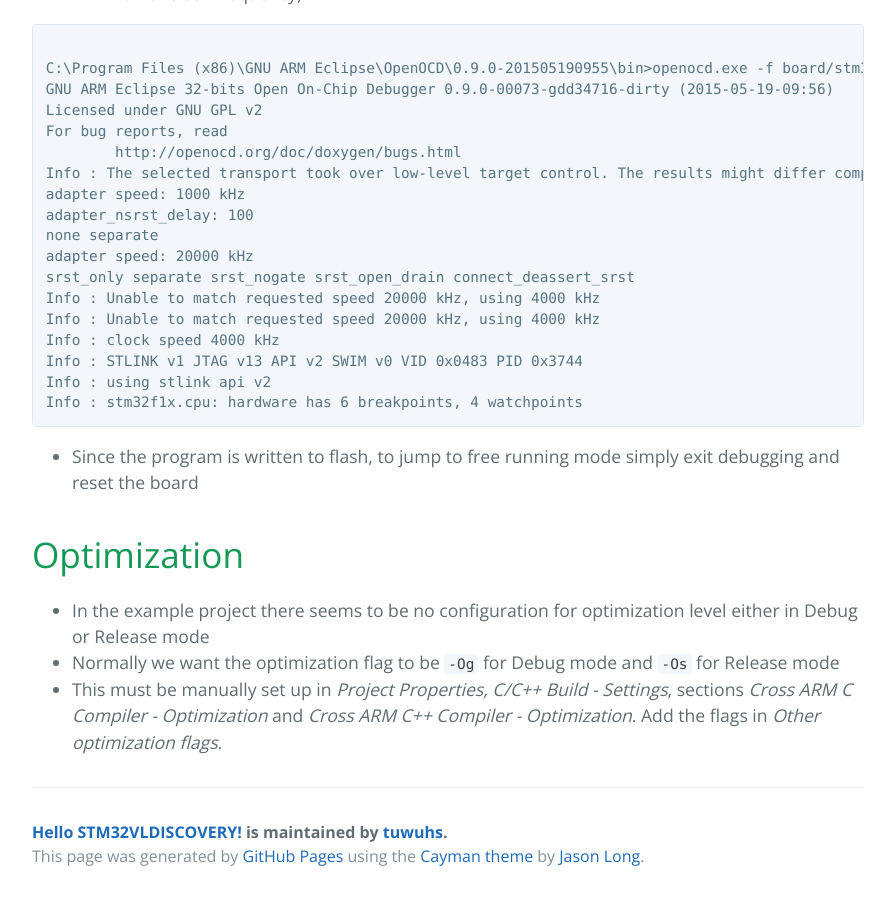
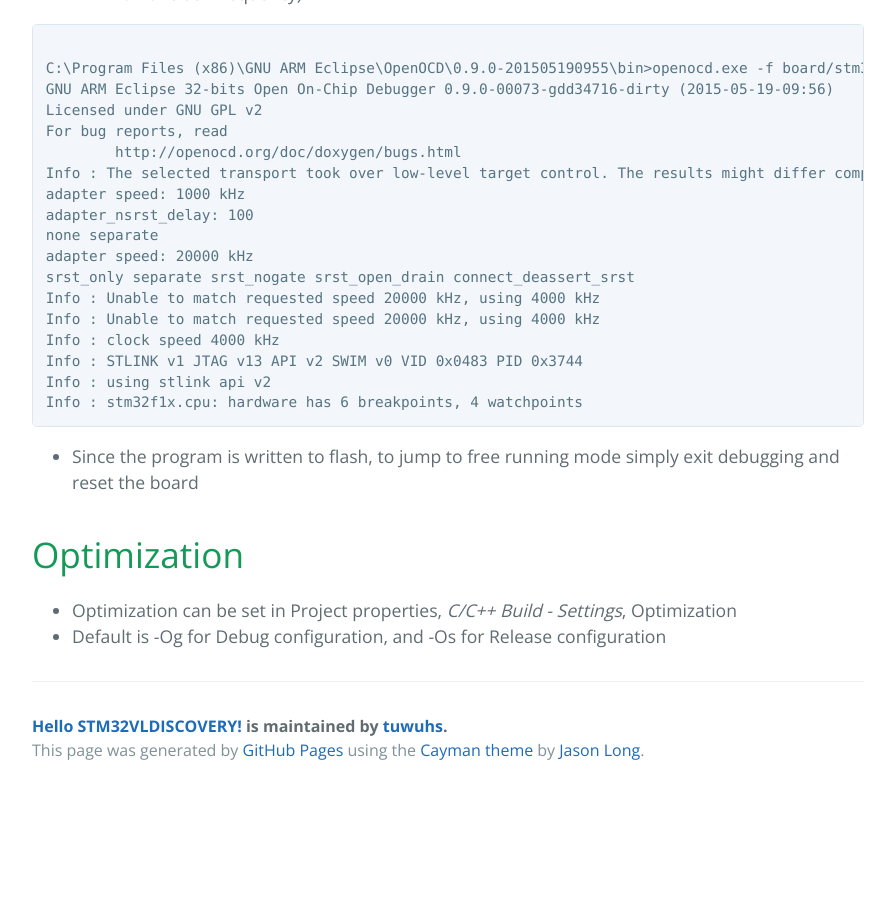
Before and after one commit to tuwuhs/hello-stm32vl, a Jekyll site: the page built from index.md, in a window 1280 px wide and 900 px high, scrolled down 5312 px. Shown: the whole window, without its empty margins (192-1087 px from the left). Built offline with Jekyll 4.4.1, drawn with Linux system fonts in a browser that asks for light colours; after the commit the page ends 6106 px from its top, so only the background shows below that.

Commit message:
Fix optimization section

```diff
--- a/index.md
+++ b/index.md
@@ -138,6 +138,5 @@ Info : stm32f1x.cpu: hardware has 6 breakpoints, 4 watchpoints
 - Since the program is written to flash, to jump to free running mode simply exit debugging and reset the board
 
 # Optimization
-- In the example project there seems to be no configuration for optimization level either in Debug or Release mode
-- Normally we want the optimization flag to be `-Og` for Debug mode and `-Os` for Release mode
-- This must be manually set up in *Project Properties, C/C++ Build - Settings*, sections *Cross ARM C Compiler - Optimization* and *Cross ARM C++ Compiler - Optimization*. Add the flags in *Other optimization flags*.
+- Optimization can be set in Project properties, *C/C++ Build - Settings*, Optimization
+- Default is -Og for Debug configuration, and -Os for Release configuration
```
